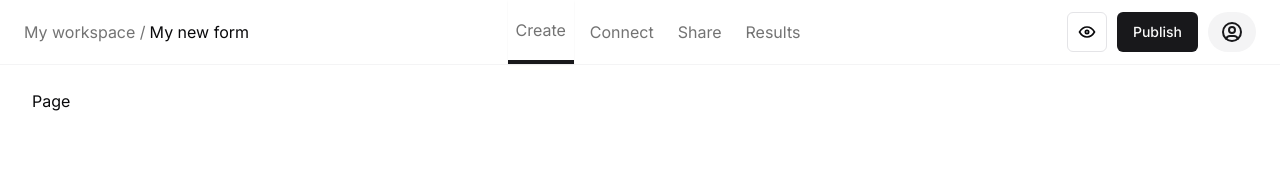
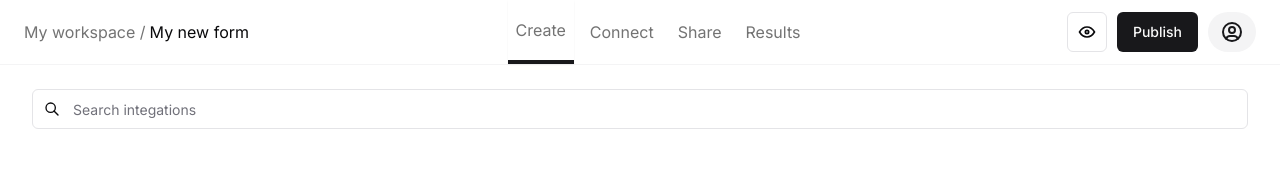
Before and after one commit to elmurodDev/miro-dashboard, a Next.js app: page / in a window 1280 px wide. Shown: the top 179 px of the page. Built offline with nearby package versions, Linux system fonts and the light colour scheme.

Commit message:
feat: add searchbar

```diff
--- a/src/app/globals.css
+++ b/src/app/globals.css
@@ -60,6 +60,10 @@
         @apply bg-background text-foreground;
     }
 
+    .icon-xs {
+        @apply w-4 h-4;
+    }
+
     .icon-sm {
         @apply w-5 h-5;
     }
--- a/src/app/page.js
+++ b/src/app/page.js
@@ -1,9 +1,10 @@
 import React from 'react';
+import SearchBar from "@/components/common/SearchBar";
 
 const Page = () => {
   return (
-    <div>
-      Page
+    <div className={"flex w-full flex-col gap-10"}>
+      <SearchBar />
     </div>
   );
 };
--- /dev/null
+++ b/src/components/common/SearchBar.jsx
@@ -0,0 +1,13 @@
+import {Input} from "@/components/ui/input";
+import {TbSearch} from "react-icons/tb";
+
+const SearchBar = () => {
+  return (
+    <div className={"relative w-full rounded-md"}>
+      <Input className={"w-full pl-10"} placeholder={"Search integations"}/>
+      <TbSearch className={"icon-xs absolute left-3 top-1/2 -translate-y-1/2"} />
+    </div>
+  );
+};
+
+export default SearchBar;
```
